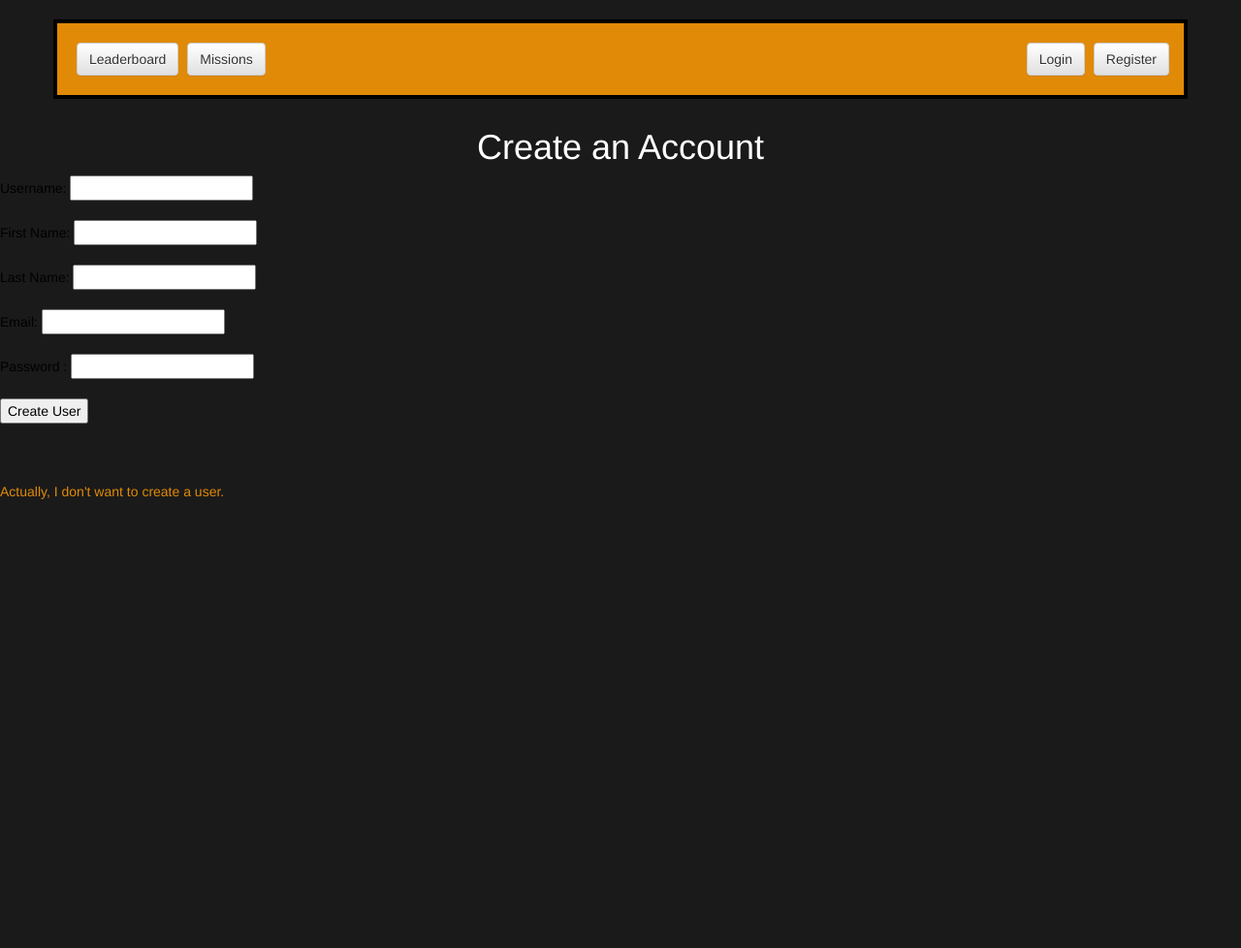
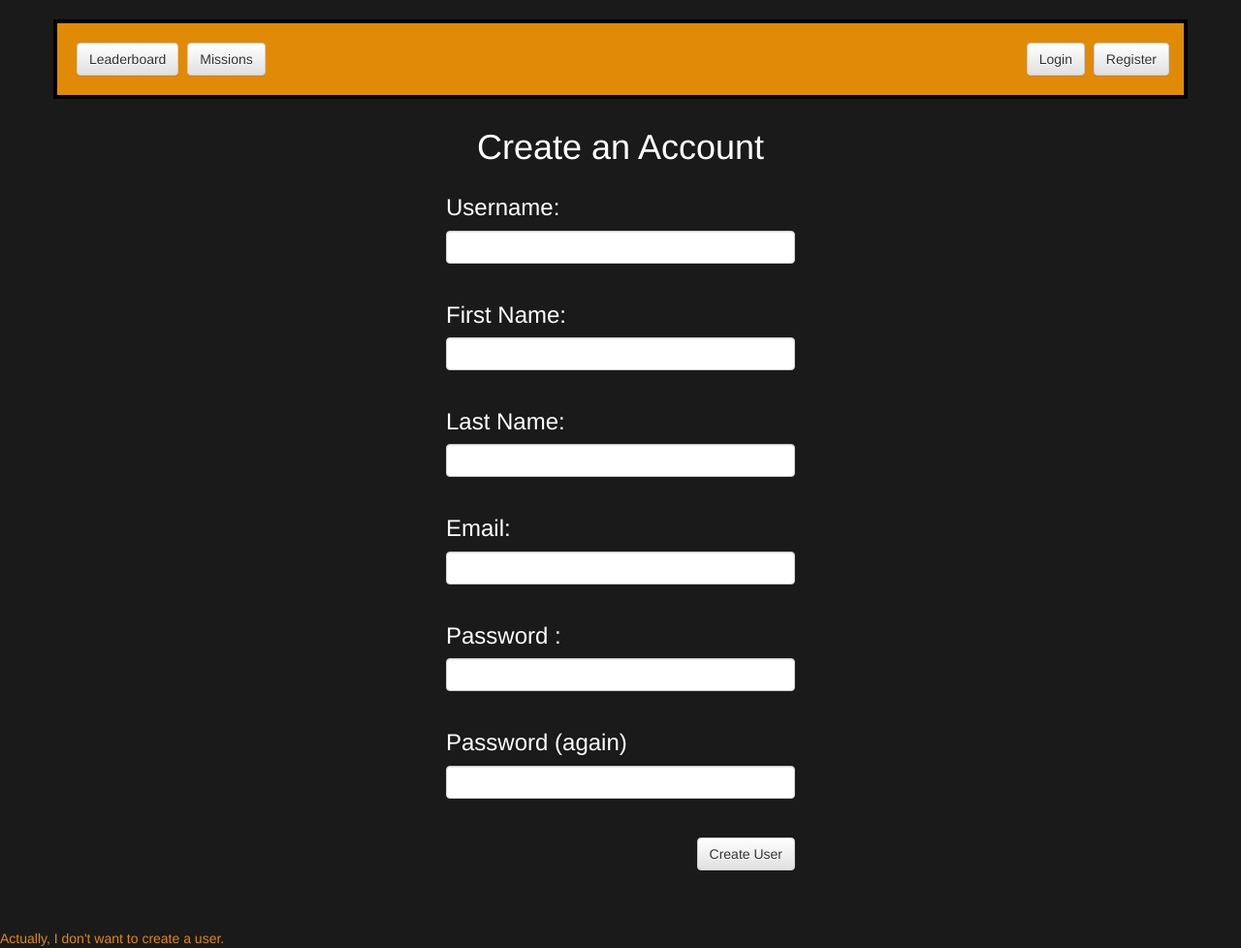
Before and after one commit to lvnatim/Job-Board-V4, a Django app: page /users/register/ in a window 1280 px wide. Shown: the part 154-1132 px from the top of the page at 97% size. Before the commit the page ends 669 px from the top, so only its background shows below. Run offline with Django 3.2, Linux system fonts and the light colour scheme; some libraries are stand-ins or nearby versions.

Commit message:
Cleaned up HTML/CSS
Basically hacked together a bunch of html/css to make the login and
register page nicer.

```diff
--- a/mysite/missions/models.py
+++ b/mysite/missions/models.py
@@ -14,11 +14,11 @@ class UserProfile(models.Model):
 
 #User Form
 class UserForm(forms.ModelForm):
-    username = forms.CharField(help_text="Username: ")
-    first_name = forms.CharField(help_text="First Name: ")
-    last_name = forms.CharField(help_text="Last Name: ")
-    email = forms.CharField(help_text="Email: ")
-    password = forms.CharField(widget=forms.PasswordInput(), help_text="Password :")
+    username = forms.CharField(widget=forms.TextInput(attrs={'class':'form-control'}),help_text="Username: ")
+    first_name = forms.CharField(widget=forms.TextInput(attrs={'class':'form-control'}),help_text="First Name: ")
+    last_name = forms.CharField(widget=forms.TextInput(attrs={'class':'form-control'}),help_text="Last Name: ")
+    email = forms.CharField(widget=forms.TextInput(attrs={'class':'form-control'}),help_text="Email: ")
+    password = forms.CharField(widget=forms.PasswordInput(attrs={'class':'form-control'}), help_text="Password :")
 
     class Meta:
         model = User
--- a/mysite/missions/templates/users/register.html
+++ b/mysite/missions/templates/users/register.html
@@ -6,18 +6,35 @@
 
 <h1> Create an Account </h1>
 
-<form id="user_form" method="post" action="">
+<div class="container">
+  <div class="row">
+    <div class="col-md-4"></div>
+    <div class="col-md-4">
+      <form id="user_form" method="post" action="">
+        {% csrf_token %}
 
-  {% csrf_token %}
+        {% for field in form.visible_fields %}
+          <h3 style="color:red;">{{ field.errors }}</h3>
+          <h3>{{ field.help_text }}</h3>
+          {{ field }}<br>
+        {% endfor %}
 
-  {% for field in form.visible_fields %}
-    {{ field.errors }}
-    {{ field.help_text }}
-    {{ field }}<br><br>
-  {% endfor %}
-  <input type="submit" name="submit" value="Create User"/>
+        {% if message %}
+          <h3 style="color:red;"><ul class="errorlist"><li>Passwords don't match.</li></ul></h3>
+        {% endif %}
 
-</form>
+        <h3> Password (again) </h3>
+        <input class="form-control"type="password" name="password2" id="password2"/>
+        <br><br>
+        <input class="btn btn-default btn-right"type="submit" name="submit" value="Create User"/>
+
+      </form>
+    </div>
+    <div class="col-md-4"></div>
+  </div>
+</div>
+
+
 <br>
 <br>
 <br>
--- a/mysite/users/views.py
+++ b/mysite/users/views.py
@@ -9,18 +9,19 @@ from missions.models import Mission, MissionForm, Task, TaskForm, UserProfile, U
 def register(request):
     if request.method == 'POST':
         form = UserForm(request.POST)
-        if form.is_valid:
+        password1 = request.POST.get('password')
+        password2 = request.POST.get('password2')
+
+        if form.is_valid() and password1 == password2:
             user = form.save()
             user.set_password(user.password)
             user.save()
             UserProfile.objects.create(user=user)
             return HttpResponseRedirect('/accounts/login')
         else:
-            print form.errors
-
+            return render(request, 'users/register.html', {"form":form,"message":True})
     else:
         form = UserForm()
-
     return render(request, 'users/register.html', {"form":form})
 
 @login_required
```
Also changed, not shown: mysite/missions/templates/registration/login.html (+23 -6 lines), mysite/db.sqlite3, 2 other files.
